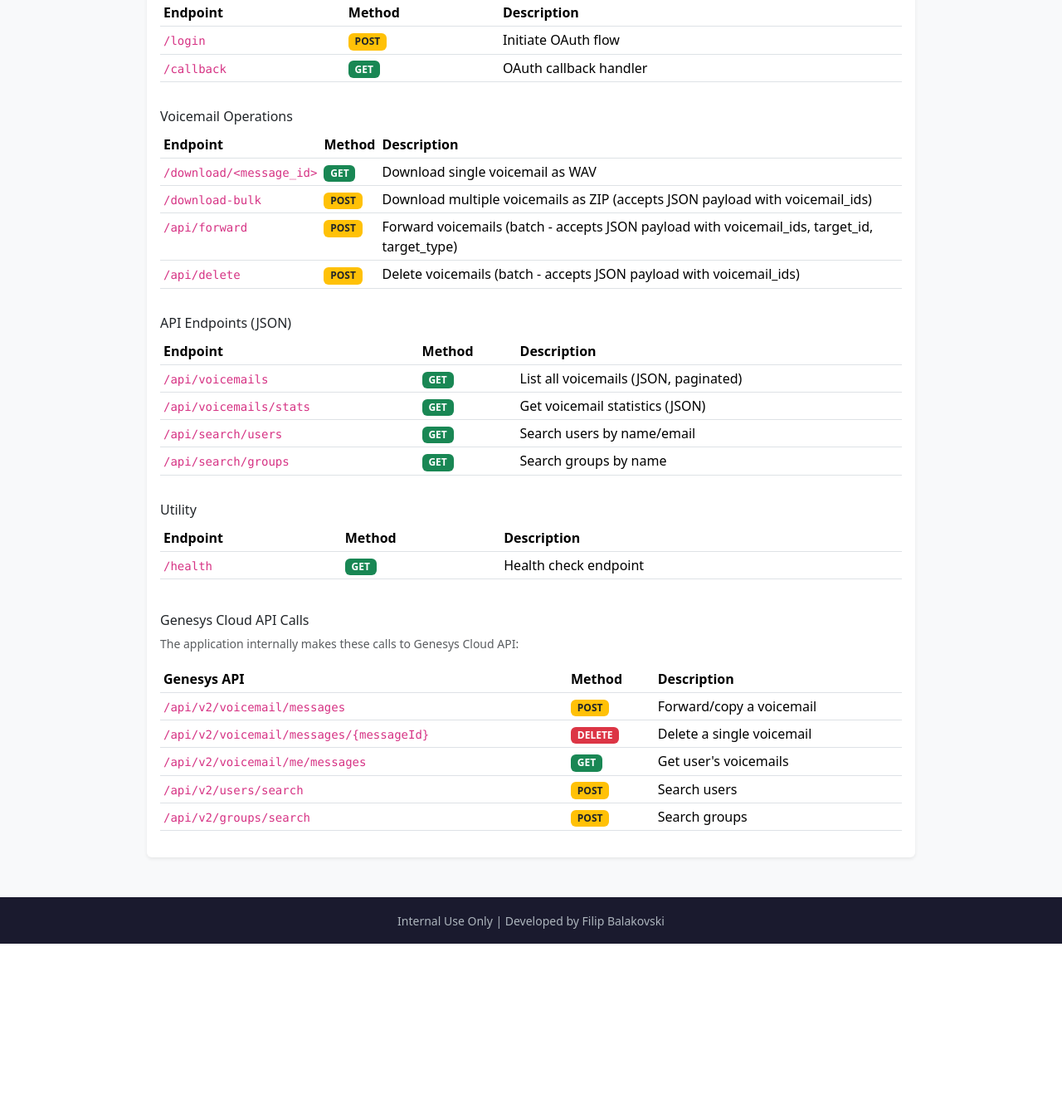
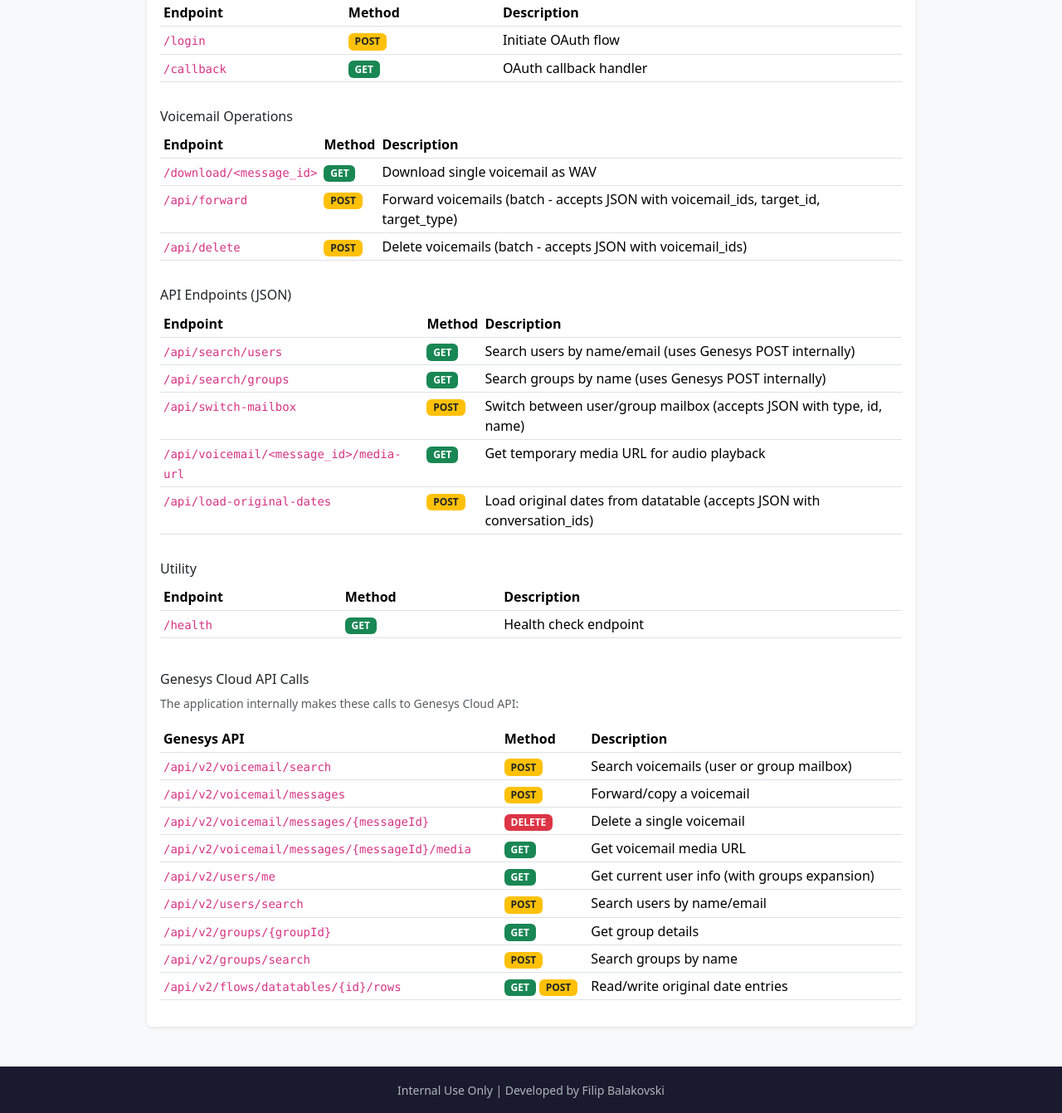
Before and after one commit to filipbal/genesys-voicemail-manager, a Flask app: page /documentation in a window 1280 px wide. Shown: the part 2637-3978 px from the top of the page at 83% size. Before the commit the page ends 3774 px from the top, so only its background shows below. Run offline with Flask 3, Linux system fonts and the light colour scheme; some libraries are stand-ins or nearby versions.

Commit message:
docs: update API documentation to match current implementation
- Remove non-existent endpoints (/download-bulk, /api/voicemails, /api/voicemails/stats)
- Add missing endpoints (/api/switch-mailbox, /api/voicemail/<id>/media-url, /api/load-original-dates)
- Update Genesys API calls section with actual endpoints used
- Note internal GET endpoints that use Genesys POST API

```diff
--- a/templates/documentation.html
+++ b/templates/documentation.html
@@ -367,19 +367,14 @@
                                 <td>Download single voicemail as WAV</td>
                             </tr>
                             <tr>
-                                <td><code>/download-bulk</code></td>
-                                <td><span class="badge bg-warning text-dark">POST</span></td>
-                                <td>Download multiple voicemails as ZIP (accepts JSON payload with voicemail_ids)</td>
-                            </tr>
-                            <tr>
                                 <td><code>/api/forward</code></td>
                                 <td><span class="badge bg-warning text-dark">POST</span></td>
-                                <td>Forward voicemails (batch - accepts JSON payload with voicemail_ids, target_id, target_type)</td>
+                                <td>Forward voicemails (batch - accepts JSON with voicemail_ids, target_id, target_type)</td>
                             </tr>
                             <tr>
                                 <td><code>/api/delete</code></td>
                                 <td><span class="badge bg-warning text-dark">POST</span></td>
-                                <td>Delete voicemails (batch - accepts JSON payload with voicemail_ids)</td>
+                                <td>Delete voicemails (batch - accepts JSON with voicemail_ids)</td>
                             </tr>
                         </tbody>
                     </table>
@@ -397,24 +392,29 @@
                         </thead>
                         <tbody>
                             <tr>
-                                <td><code>/api/voicemails</code></td>
-                                <td><span class="badge bg-success">GET</span></td>
-                                <td>List all voicemails (JSON, paginated)</td>
-                            </tr>
-                            <tr>
-                                <td><code>/api/voicemails/stats</code></td>
-                                <td><span class="badge bg-success">GET</span></td>
-                                <td>Get voicemail statistics (JSON)</td>
-                            </tr>
-                            <tr>
                                 <td><code>/api/search/users</code></td>
                                 <td><span class="badge bg-success">GET</span></td>
-                                <td>Search users by name/email</td>
+                                <td>Search users by name/email (uses Genesys POST internally)</td>
                             </tr>
                             <tr>
                                 <td><code>/api/search/groups</code></td>
                                 <td><span class="badge bg-success">GET</span></td>
-                                <td>Search groups by name</td>
+                                <td>Search groups by name (uses Genesys POST internally)</td>
+                            </tr>
+                            <tr>
+                                <td><code>/api/switch-mailbox</code></td>
+                                <td><span class="badge bg-warning text-dark">POST</span></td>
+                                <td>Switch between user/group mailbox (accepts JSON with type, id, name)</td>
+                            </tr>
+                            <tr>
+                                <td><code>/api/voicemail/&lt;message_id&gt;/media-url</code></td>
+                                <td><span class="badge bg-success">GET</span></td>
+                                <td>Get temporary media URL for audio playback</td>
+                            </tr>
+                            <tr>
+                                <td><code>/api/load-original-dates</code></td>
+                                <td><span class="badge bg-warning text-dark">POST</span></td>
+                                <td>Load original dates from datatable (accepts JSON with conversation_ids)</td>
                             </tr>
                         </tbody>
                     </table>
@@ -453,6 +453,11 @@
                         </thead>
                         <tbody>
                             <tr>
+                                <td><code>/api/v2/voicemail/search</code></td>
+                                <td><span class="badge bg-warning text-dark">POST</span></td>
+                                <td>Search voicemails (user or group mailbox)</td>
+                            </tr>
+                            <tr>
                                 <td><code>/api/v2/voicemail/messages</code></td>
                                 <td><span class="badge bg-warning text-dark">POST</span></td>
                                 <td>Forward/copy a voicemail</td>
@@ -463,19 +468,34 @@
                                 <td>Delete a single voicemail</td>
                             </tr>
                             <tr>
-                                <td><code>/api/v2/voicemail/me/messages</code></td>
+                                <td><code>/api/v2/voicemail/messages/{messageId}/media</code></td>
                                 <td><span class="badge bg-success">GET</span></td>
-                                <td>Get user's voicemails</td>
+                                <td>Get voicemail media URL</td>
+                            </tr>
+                            <tr>
+                                <td><code>/api/v2/users/me</code></td>
+                                <td><span class="badge bg-success">GET</span></td>
+                                <td>Get current user info (with groups expansion)</td>
                             </tr>
                             <tr>
                                 <td><code>/api/v2/users/search</code></td>
                                 <td><span class="badge bg-warning text-dark">POST</span></td>
-                                <td>Search users</td>
+                                <td>Search users by name/email</td>
+                            </tr>
+                            <tr>
+                                <td><code>/api/v2/groups/{groupId}</code></td>
+                                <td><span class="badge bg-success">GET</span></td>
+                                <td>Get group details</td>
                             </tr>
                             <tr>
                                 <td><code>/api/v2/groups/search</code></td>
                                 <td><span class="badge bg-warning text-dark">POST</span></td>
-                                <td>Search groups</td>
+                                <td>Search groups by name</td>
+                            </tr>
+                            <tr>
+                                <td><code>/api/v2/flows/datatables/{id}/rows</code></td>
+                                <td><span class="badge bg-success">GET</span> <span class="badge bg-warning text-dark">POST</span></td>
+                                <td>Read/write original date entries</td>
                             </tr>
                         </tbody>
                     </table>
```
Also changed, not shown: README.md.
